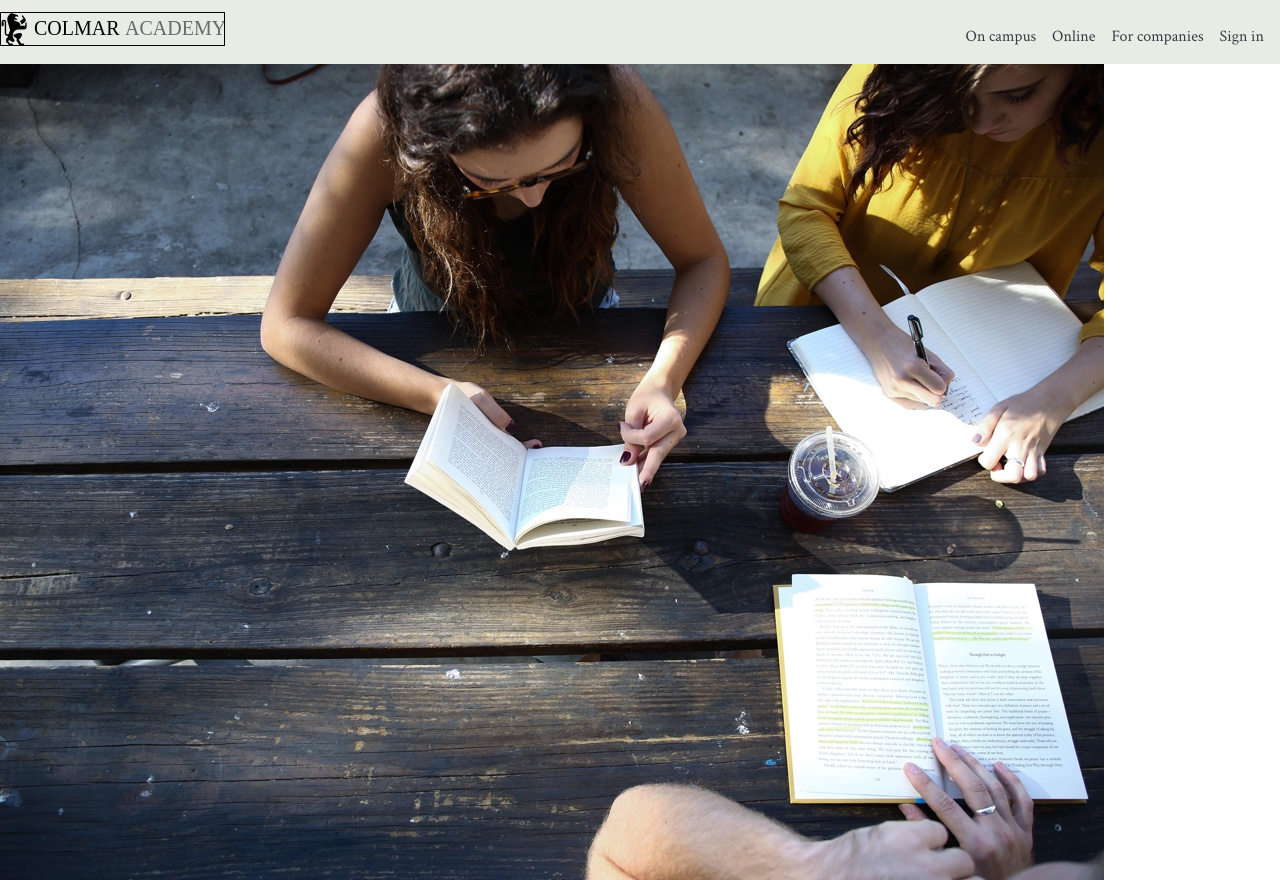
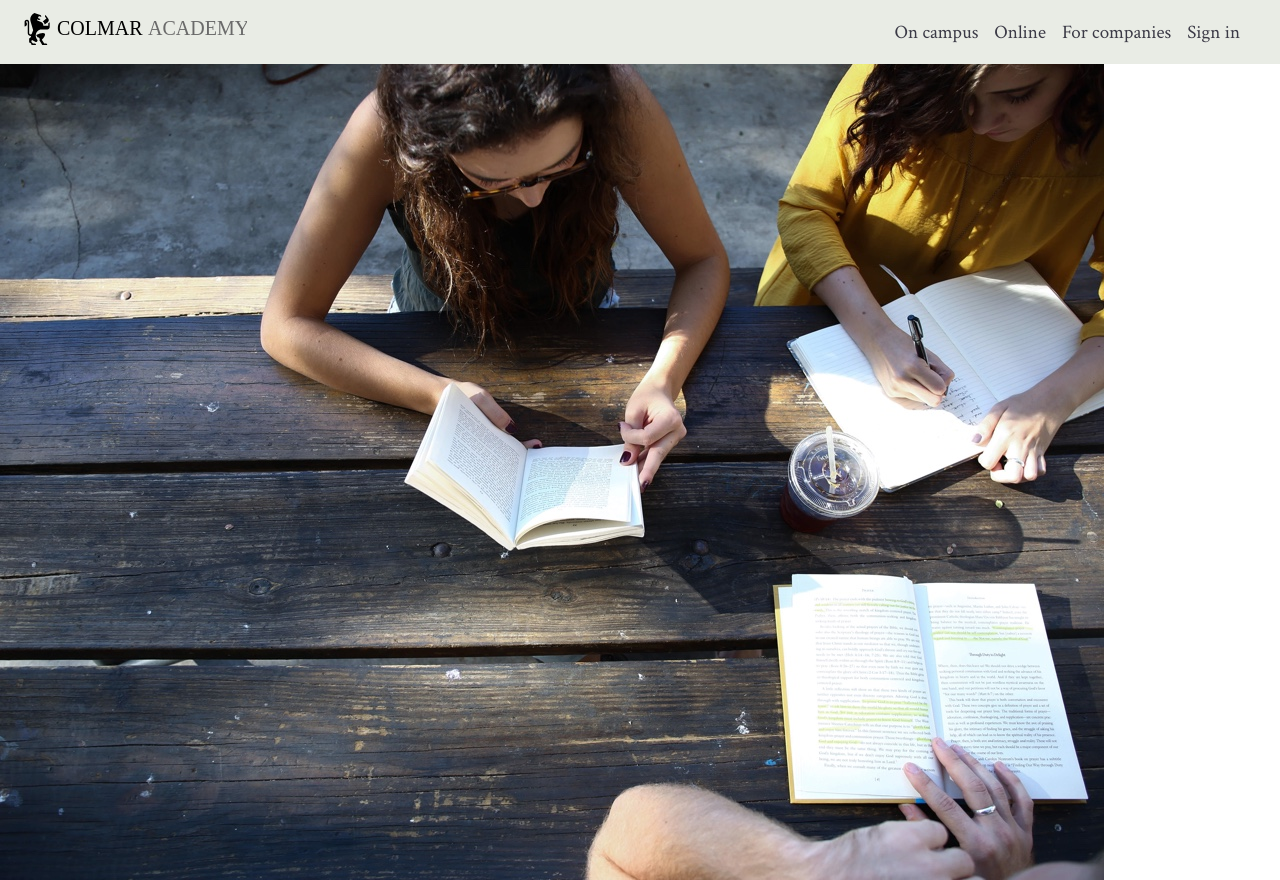
Before and after one commit to daraaverina/finalproject, a plain HTML site: page index.html in a window 1280 px wide. Shown: the top 880 px of the page. Drawn offline with Linux system fonts and the light colour scheme.

Commit message:
nav style

```diff
--- a/style.css
+++ b/style.css
@@ -27,19 +27,22 @@ body {
 /* Navigation */
 
 .main-header {
+    height: 64px;
+    color: #3b3a46;
     background-color: #e9ece5;
-    height: 64px;
-    margin: 0;
+    background-size: auto;
+    margin-top: 0;
+    padding-left: 24px;
+    padding-right: 24px;
 }
 .main-header img {
-   border: 1px solid black;
    margin: 0 auto;
    height: 32px;
    width: auto;
 }
 .nav {
-    margin-top: 1.5em;
     list-style: none;
+    margin: auto 0;
 }
 .nav a {
     display: block;
@@ -47,13 +50,12 @@ body {
     color: #3b3a46;
     margin-right: 16px;
     text-decoration: none;
+    font-size: 19px;
 }
-
 .nav a:hover {
-    color: antiquewhite;
+    color: #050507;
+    text-decoration: underline;
+    transition: text-decoration;
+    transition-delay: 40s;
 }
-.logo img {
-    height: 32px;
-    width: auto;
-    margin-right: 0;
-}
+/* ---------------------------------- */
```
